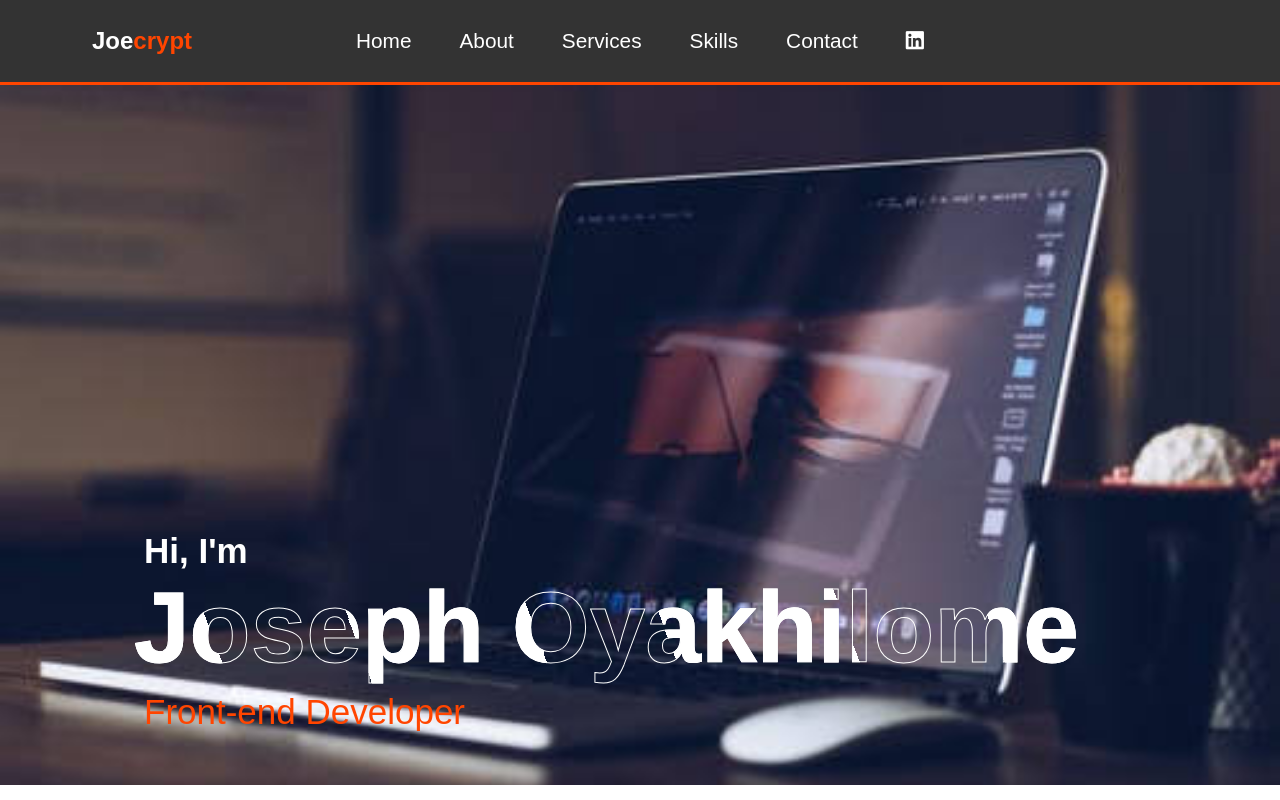
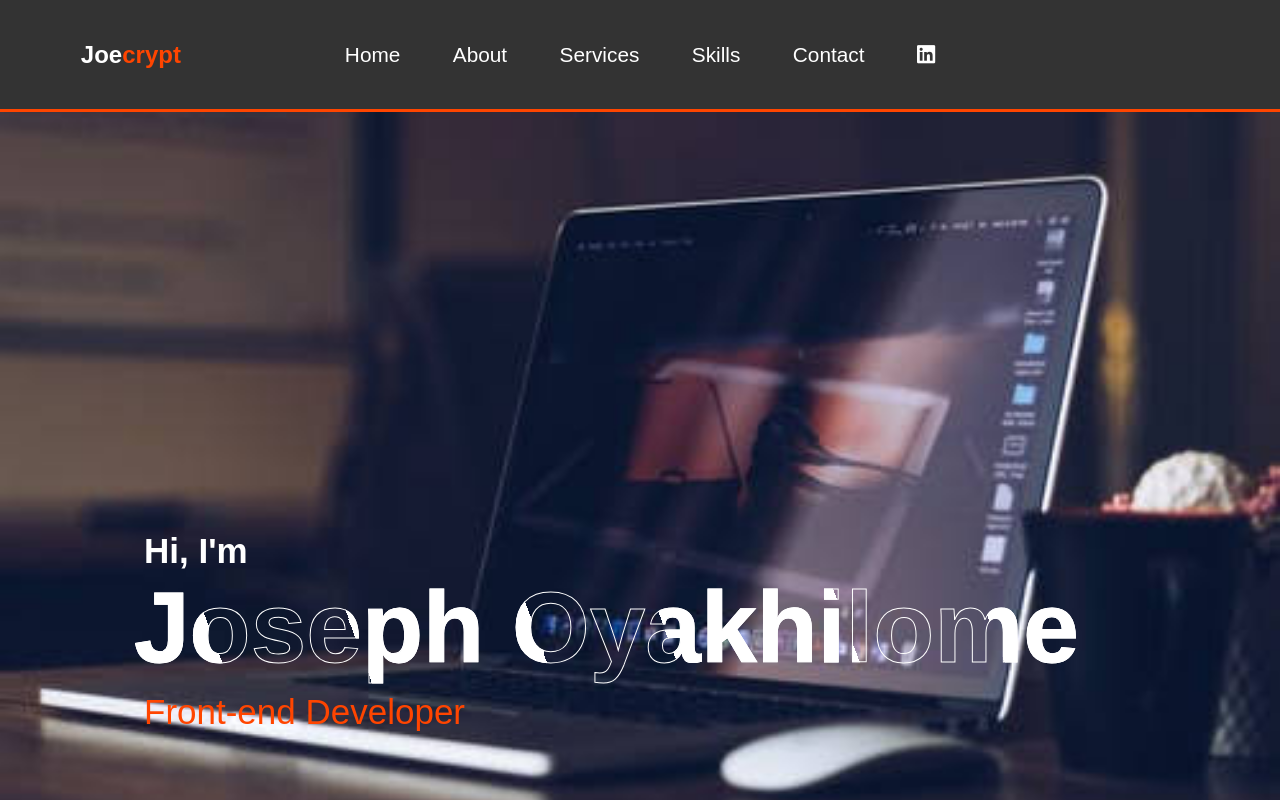
Before and after one commit to joe801/First-Portfolio-Website, a plain HTML site: page index.html in a window 1280 px wide. Shown: the top 800 px of the page. Drawn offline with nearby package versions, Linux system fonts and the light colour scheme.

Commit message:
updated responsiveness for mobile view

```diff
--- a/index.html
+++ b/index.html
@@ -16,16 +16,14 @@
     		<h2>
     			<a href="#home"> Joe<span class="text-primary">crypt</span></a>
     		</h2>
-            <div class="menu">
-        		<ul>
-        			<li><a href="#home">Home</a></li>
-        			<li><a href="#about">About</a></li>
-        			<li><a href="#services">Services</a></li>
-        			<li><a href="#skills">Skills</a></li>
-        			<li><a href="#contact">Contact</a></li>
-                    <li> <a href="https://www.linkedin.com/in/joecrypt"><i class="fab fa-linkedin"></i></a></li>
+        		<ul class="menu">
+        			<li><a href="#home" class="bars-btn">Home</a></li>
+        			<li><a href="#about" class="bars-btn">About</a></li>
+        			<li><a href="#services" class="bars-btn">Services</a></li>
+        			<li><a href="#skills" class="bars-btn">Skills</a></li>
+        			<li><a href="#contact" class="bars-btn">Contact</a></li>
+                    <li> <a href="https://www.linkedin.com/in/joecrypt" class="bars-btn"><i class="fab fa-linkedin"></i></a></li>
         		</ul>
-            </div>
             <div class="bars-btn">
                 <i class="fas fa-bars"></i>
             </div>
--- a/style.css
+++ b/style.css
@@ -40,7 +40,7 @@ body{
 	justify-content: space-between;
 	background: #333;
 	color: #fff;
-	padding: 1.5rem 8rem;
+	padding: 1.5rem 0;
 	position: sticky;
 	top: 0;
 	z-index: 1;
@@ -48,14 +48,13 @@ body{
 }
 
 .navbar .container{
-    padding: 0 80px;
     display: flex;
     align-items: center;
     justify-content: space-between;
 }
 
-.navbar .menu ul{
-	display: flex;
+.navbar .menu li{
+	display: inline-block;
 	align-items: center;
 	list-style: none;
 }
@@ -67,6 +66,7 @@ body{
 }
 
 .navbar .menu li a{
+    display: block;
 	text-decoration: none;
 	color: #fff;
 	padding: 1rem;
@@ -83,8 +83,6 @@ body{
 
 .navbar .bars-btn{
     font-size: 25px;
-    float: right;
-    line-height: 50px;
     cursor: pointer;
     display: none;
 }
@@ -558,7 +556,7 @@ footer p{
 
 @media (max-width: 500px) {
     #navbar h2{
-      margin-left: 4rem;
+      margin-left: 14rem;
       margin-right: 3rem;
     }
 
@@ -576,7 +574,7 @@ footer p{
     }
 
     #services .boxes .box .feature{
-        font-size: 20px;
+        font-size: 15px;
     }
 
     #skills .content{
```
